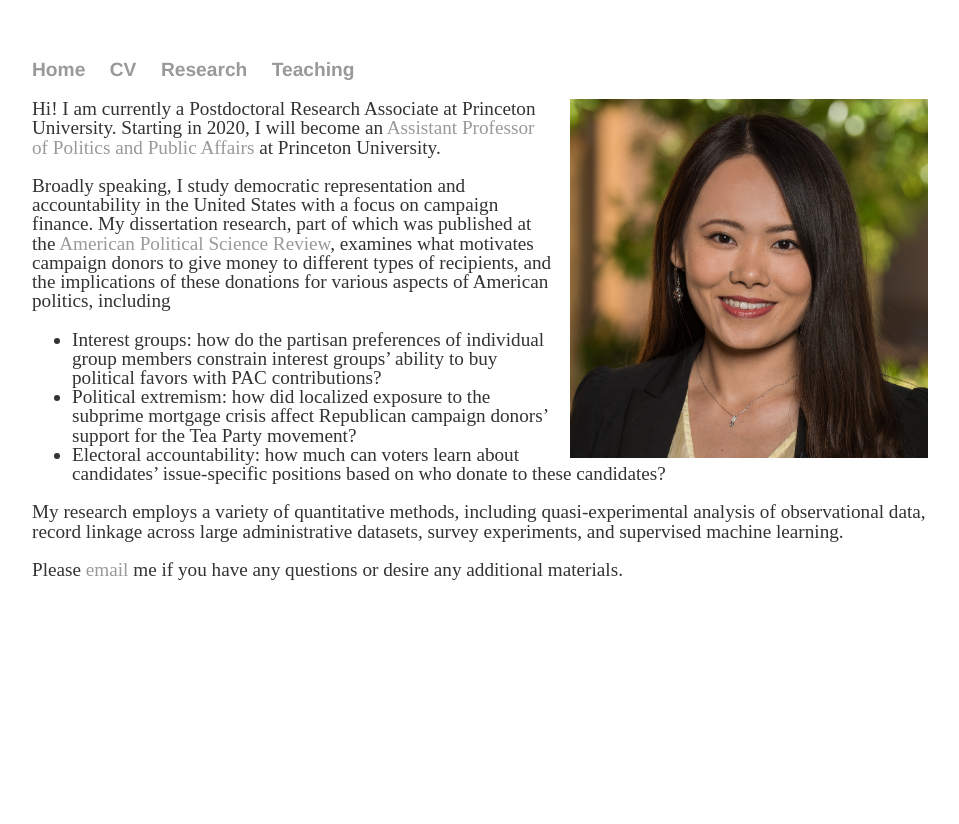
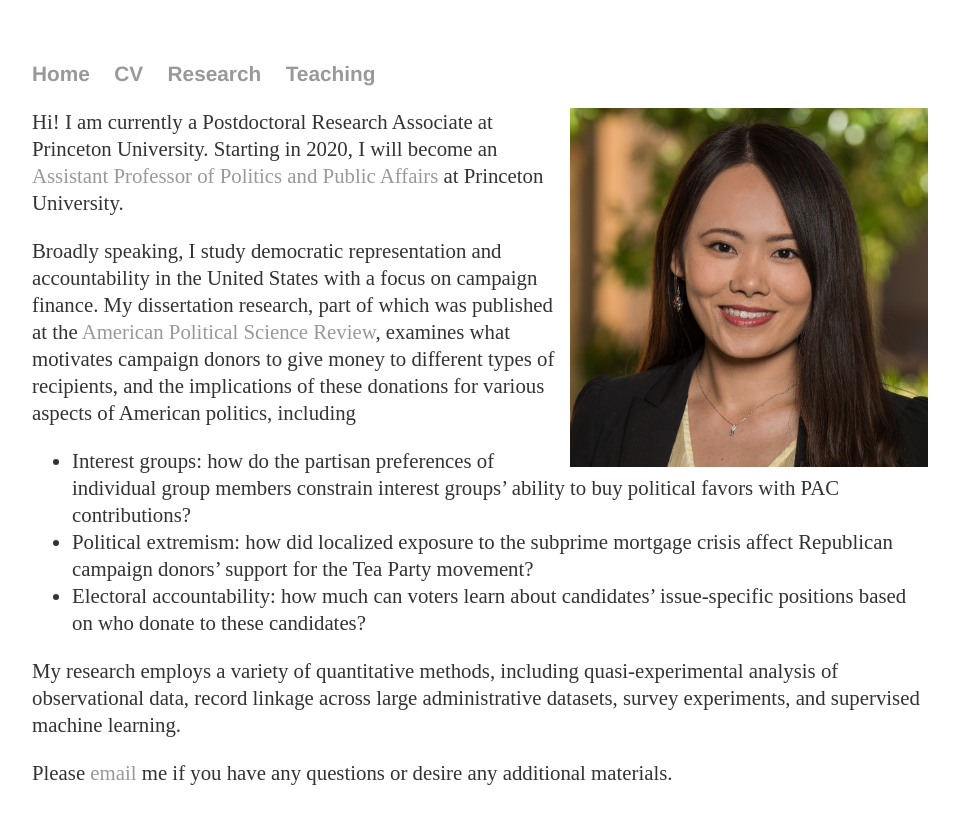
Before and after one commit to zhaoliresearch/zhaoliresearch.github.io, a Jekyll site: the page built from index.html, in a window 1280 px wide. Shown: the top 824 px of the page, without its empty margins (160-1119 px from the left). Built offline with Jekyll 4.4.1, drawn with Linux system fonts in a browser that asks for light colours.

Commit message:
Update main.css

```diff
--- a/css/main.css
+++ b/css/main.css
@@ -24,8 +24,8 @@ h1 {
     font-family:'Helvetica', 'Arial', 'Sans-Serif';
 }
 p, ul li {
-    font-size: 1.2em;
-    line-height: 1em;
+    font-size: 1.3em;
+    line-height: 1.3em;
     color: #333;
 }
 footer {
```
